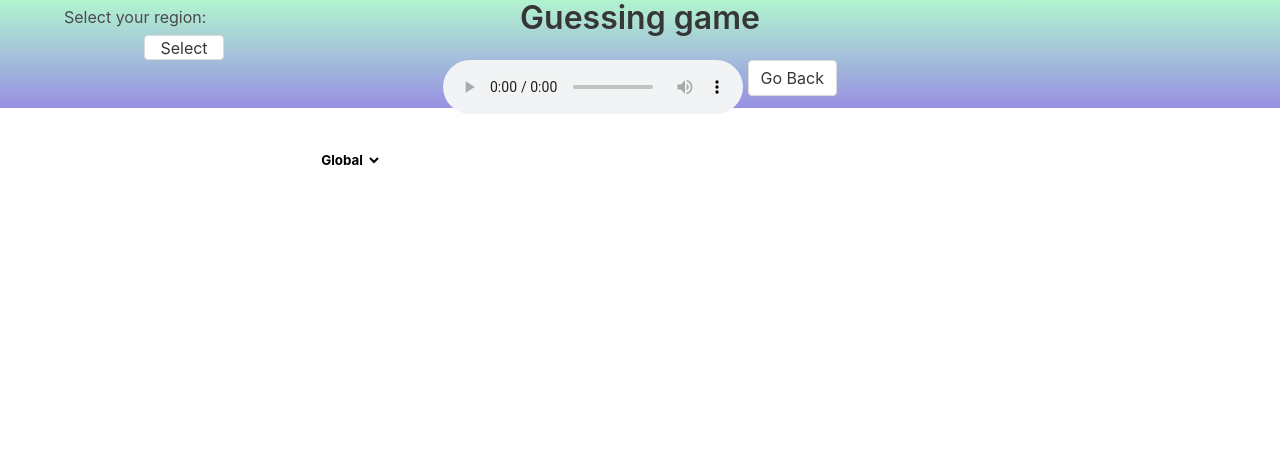
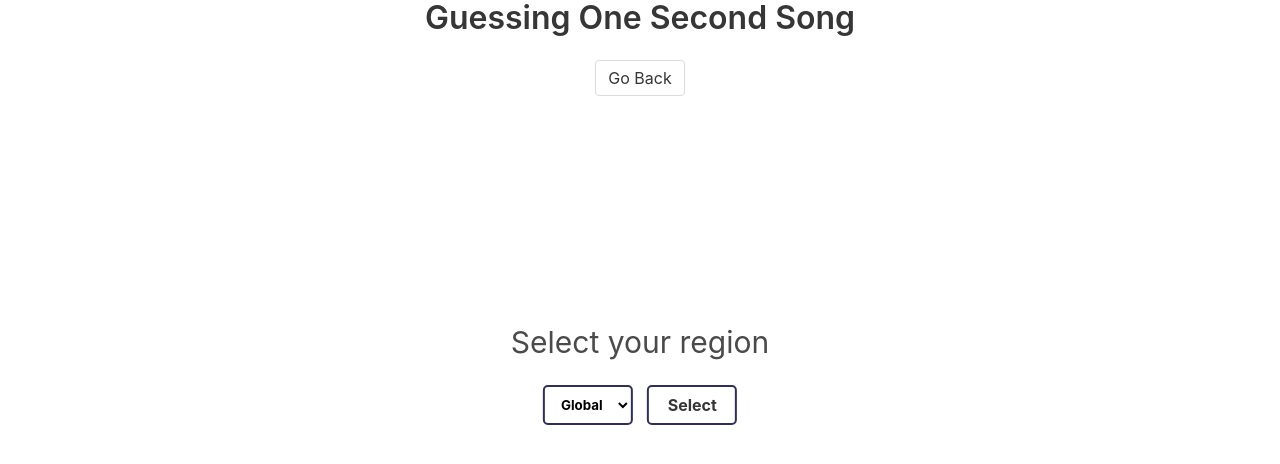
Before and after one commit to EmilianoCarrillo/GOSS, a website: page index.html in a window 1280 px wide. Drawn offline with nearby package versions, Linux system fonts and the light colour scheme; no server answers.

Commit message:
Mejorar estilos

```diff
--- a/index.html
+++ b/index.html
@@ -13,14 +13,14 @@
 <body>
 
     <div class="container">
-            <h1 class="title is-one">Guessing game</h1>
+            <h1 class="title is-one">Guessing One Second Song</h1>
 
-            <audio id="AudioPlayer" preload="auto" controls></audio>
+            <audio id="AudioPlayer" preload="auto" ></audio>
 
             <button class="button" id="BackButton">Go Back</button>
 
             <section id="CountrySelection">
-                <h3 id="SelectYourRegion">Select your region: </h3>
+                <h3 id="SelectYourRegion">Select your region </h3>
 
                 <select id="RegionSelector">
                     <option value="GL">Global</option>
--- a/styles/styles.css
+++ b/styles/styles.css
@@ -2,7 +2,7 @@
     text-align: center;
 }
 body{
-    background-image: linear-gradient(to top, #9890e3 0%, #b1f4cf 100%);
+    background: white;
 }
 
 .category img, .playlist img{
@@ -12,37 +12,44 @@ body{
     box-shadow: 0px 0px 3px #2d2d2d;
 }
 
-#RegionSelector:hover{
-    cursor:pointer;
 
+#CountrySelection{
+    position: absolute;
+    left: 50%;
+    top: 300px;
+    transform: translateX(-50%);
+}
+
+#SelectYourRegion{
+    position: relative;
+    margin: 20px;
+    font-size: 30px;
 }
 
 #RegionSelector{
-    position: absolute;
-    top: 35px;
-    left:250px;
-    height: 250px;
+    position: relative;
     background: none;
-    border: 0px;
     font-weight: bold;
+    height: 40px;
+    width: 90px;
+    border: 2px solid rgb(47, 47, 90);
+    border-radius: 5px;
 }
-
-#SelectYourRegion{
-    position: absolute;
-    top: 5px;
-    left: 0px;
+#ChoseRegion:hover{
+    background:rgb(14, 14, 43);
     cursor: pointer;
+    color: white;
 }
 
 #ChoseRegion{
-    position: absolute;
-    top: 35px;
-    left: 80px;
-    height: 25px;
-    text-align: center;
-    padding: 0px;
-    width: 80px;
-
+    position: relative;
+    background: none;
+    font-weight: bold;
+    height: 40px;
+    width: 90px;
+    margin-left: 10px;
+    border: 2px solid rgb(47, 47, 90);
+    border-radius: 5px;
 }
 
 
```
